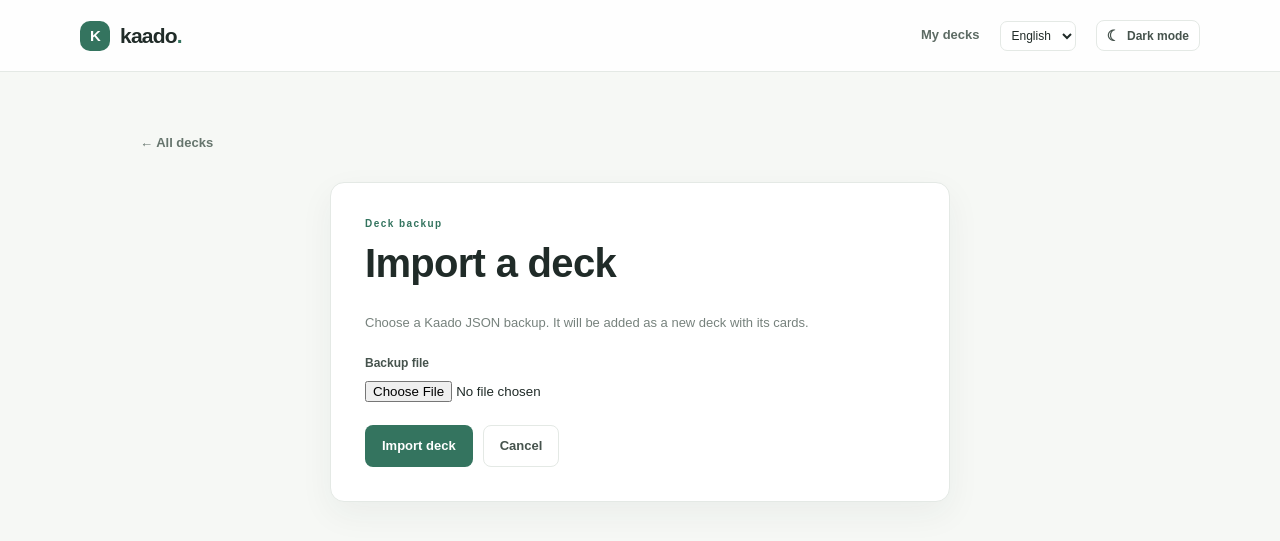
After one commit to danlju/kaado, a Django app: page /decks/import/ in a window 1280 px wide. The commit adds this page. Shown: the top 541 px of the page. Run offline with Django 5.2, Linux system fonts and the light colour scheme.

Commit message:
Basic import and export of decks

```diff
--- a/flashcards/templates/flashcards/deck_detail.html
+++ b/flashcards/templates/flashcards/deck_detail.html
@@ -2,6 +2,6 @@
 {% load i18n %}
 {% block title %}{{ deck.name }} · Kaado{% endblock %}
 {% block content %}<a class="back-link" href="{% url 'deck_list' %}">← {% trans "All decks" %}</a>
-<section class="page-heading deck-heading"><div><p class="eyebrow">{% blocktrans count card_count=card_count %}{{ card_count }} card{% plural %}{{ card_count }} cards{% endblocktrans %}</p><h1>{{ deck.name }}</h1>{% if deck.description %}<p class="lede">{{ deck.description }}</p>{% endif %}</div><div class="heading-actions">{% if card_count %}<a class="button button-primary" href="{% url 'study_start' deck.pk %}">{% trans "Study now" %}</a>{% endif %}<a class="button button-light" href="{% url 'deck_cards' deck.pk %}">{% trans "Browse cards" %}</a><a class="text-action" href="{% url 'deck_edit' deck.pk %}">{% trans "Edit deck" %}</a></div></section>
+<section class="page-heading deck-heading"><div><p class="eyebrow">{% blocktrans count card_count=card_count %}{{ card_count }} card{% plural %}{{ card_count }} cards{% endblocktrans %}</p><h1>{{ deck.name }}</h1>{% if deck.description %}<p class="lede">{{ deck.description }}</p>{% endif %}</div><div class="heading-actions">{% if card_count %}<a class="button button-primary" href="{% url 'study_start' deck.pk %}">{% trans "Study now" %}</a>{% endif %}<a class="button button-light" href="{% url 'deck_cards' deck.pk %}">{% trans "Browse cards" %}</a><a class="button button-light" href="{% url 'deck_export' deck.pk %}">{% trans "Export backup" %}</a><a class="text-action" href="{% url 'deck_edit' deck.pk %}">{% trans "Edit deck" %}</a></div></section>
 <section class="panel add-card-panel deck-add-card"><h2>{% trans "Add a card" %}</h2><form method="post">{% csrf_token %}{% include 'flashcards/card_fields.html' with form=form %}<button class="button button-primary" type="submit">{% trans "Add card" %} <span aria-hidden="true">→</span></button></form></section>
 {% endblock %}
--- /dev/null
+++ b/flashcards/templates/flashcards/deck_import.html
@@ -0,0 +1,17 @@
+{% extends 'flashcards/base.html' %}
+{% load i18n %}
+{% block title %}{% trans "Import backup" %} · Kaado{% endblock %}
+{% block content %}
+<a class="back-link" href="{% url 'deck_list' %}">← {% trans "All decks" %}</a>
+<section class="form-page panel">
+  <p class="eyebrow">{% trans "Deck backup" %}</p>
+  <h1>{% trans "Import a deck" %}</h1>
+  <p class="muted">{% trans "Choose a Kaado JSON backup. It will be added as a new deck with its cards." %}</p>
+  {% if error %}<p class="form-error" role="alert">{{ error }}</p>{% endif %}
+  <form method="post" enctype="multipart/form-data">
+    {% csrf_token %}
+    <p><label for="backup">{% trans "Backup file" %}</label><input id="backup" type="file" name="backup" accept=".json,application/json" required></p>
+    <div class="form-actions"><button class="button button-primary" type="submit">{% trans "Import deck" %}</button><a class="button button-light" href="{% url 'deck_list' %}">{% trans "Cancel" %}</a></div>
+  </form>
+</section>
+{% endblock %}
--- a/flashcards/templates/flashcards/deck_list.html
+++ b/flashcards/templates/flashcards/deck_list.html
@@ -2,7 +2,7 @@
 {% load i18n %}
 {% block title %}{% trans "My decks" %} · Kaado{% endblock %}
 {% block content %}
-<section class="page-heading"><div><h1>{% trans "My decks" %}</h1></div><div class="deck-list-controls"><span class="count-badge">{% blocktrans count deck_count=decks|length %}{{ deck_count }} deck{% plural %}{{ deck_count }} decks{% endblocktrans %}</span><details class="create-deck-disclosure"{% if show_create_form %} open{% endif %}><summary class="button button-primary">+ {% trans "Create deck" %}</summary><aside class="panel create-panel deck-create-popover"><h2>{% trans "Create a deck" %}</h2><form method="post">{% csrf_token %}{{ form.as_p }}<button class="button button-primary" type="submit">{% trans "Create deck" %} <span aria-hidden="true">→</span></button></form></aside></details></div></section>
+<section class="page-heading"><div><h1>{% trans "My decks" %}</h1></div><div class="deck-list-controls"><span class="count-badge">{% blocktrans count deck_count=decks|length %}{{ deck_count }} deck{% plural %}{{ deck_count }} decks{% endblocktrans %}</span><a class="button button-light" href="{% url 'deck_import' %}">{% trans "Import backup" %}</a><details class="create-deck-disclosure"{% if show_create_form %} open{% endif %}><summary class="button button-primary">+ {% trans "Create deck" %}</summary><aside class="panel create-panel deck-create-popover"><h2>{% trans "Create a deck" %}</h2><form method="post">{% csrf_token %}{{ form.as_p }}<button class="button button-primary" type="submit">{% trans "Create deck" %} <span aria-hidden="true">→</span></button></form></aside></details></div></section>
 <section class="deck-list" aria-label="{% trans 'Your decks' %}">
 {% for deck in decks %}<article class="deck-card"><a class="deck-card-main" href="{% url 'deck_detail' deck.pk %}"><span class="deck-icon">✳</span><span class="deck-copy"><strong>{{ deck.name }}</strong><small>{% blocktrans count card_count=deck.cards.count %}{{ card_count }} card{% plural %}{{ card_count }} cards{% endblocktrans %}</small></span><span class="arrow">↗</span></a><div class="deck-actions"><a href="{% url 'deck_edit' deck.pk %}">{% trans "Edit" %}</a><a class="danger-link" href="{% url 'deck_delete' deck.pk %}">{% trans "Delete" %}</a>{% if deck.cards.exists %}<a class="study-link" href="{% url 'study_start' deck.pk %}">{% trans "Study now" %} <span aria-hidden="true">→</span></a>{% endif %}</div></article>
 {% empty %}<div class="empty-state"><span class="empty-icon">✳</span><h2>{% trans "No decks yet" %}</h2><p>{% trans "Create a deck to get started." %}</p></div>{% endfor %}</section>
--- a/flashcards/urls.py
+++ b/flashcards/urls.py
@@ -2,8 +2,10 @@ from django.urls import path
 from . import views
 urlpatterns = [
     path("", views.deck_list, name="deck_list"),
+    path("decks/import/", views.deck_import, name="deck_import"),
     path("cards/generate-furigana/", views.generate_furigana, name="generate_furigana"),
     path("decks/<int:pk>/", views.deck_detail, name="deck_detail"),
+    path("decks/<int:pk>/export/", views.deck_export, name="deck_export"),
     path("decks/<int:pk>/cards/", views.deck_cards, name="deck_cards"),
     path("decks/<int:pk>/study/", views.study_start, name="study_start"),
     path("decks/<int:pk>/study/session/", views.study_session, name="study_session"),
--- a/flashcards/views.py
+++ b/flashcards/views.py
@@ -1,9 +1,11 @@
 import json
 import uuid
 
+from django.core.serializers.json import DjangoJSONEncoder
+from django.db import transaction
 from django.db.models import Count, Max, Q
 from django.core.paginator import Paginator
-from django.http import JsonResponse
+from django.http import HttpResponse, JsonResponse
 from django.shortcuts import get_object_or_404, redirect, render
 from django.views.decorators.http import require_POST
 from django.utils.translation import gettext as _
@@ -41,6 +43,68 @@ def deck_detail(request, pk):
     return render(request, "flashcards/deck_detail.html", {
         "deck": deck, "card_count": deck.cards.count(), "form": form,
     })
+
+def deck_export(request, pk):
+    deck = get_object_or_404(Deck, pk=pk, user=ensure_default_user())
+    payload = {
+        "format": "kaado-deck",
+        "version": 1,
+        "deck": {
+            "name": deck.name,
+            "description": deck.description,
+            "cards": list(deck.cards.values("front", "front_furigana", "back")),
+        },
+    }
+    response = HttpResponse(
+        json.dumps(payload, ensure_ascii=False, indent=2, cls=DjangoJSONEncoder),
+        content_type="application/json; charset=utf-8",
+    )
+    response["Content-Disposition"] = f'attachment; filename="deck-{deck.pk}.json"'
+    return response
+
+def deck_import(request):
+    error = None
+    if request.method == "POST":
+        uploaded_file = request.FILES.get("backup")
+        if uploaded_file is None:
+            error = _("Choose a Kaado deck backup file.")
+        elif uploaded_file.size > 5 * 1024 * 1024:
+            error = _("The backup file must be 5 MB or smaller.")
+        else:
+            try:
+                payload = json.loads(uploaded_file.read().decode("utf-8"))
+                deck_data = payload["deck"]
+                name = deck_data["name"]
+                description = deck_data.get("description", "")
+                cards = deck_data["cards"]
+                if payload.get("format") != "kaado-deck" or payload.get("version") != 1:
+                    raise ValueError
+                if not isinstance(name, str) or not name.strip() or len(name) > 120:
+                    raise ValueError
+                if not isinstance(description, str) or not isinstance(cards, list) or len(cards) > 10000:
+                    raise ValueError
+                cleaned_cards = []
+                for card in cards:
+                    if not isinstance(card, dict):
+                        raise ValueError
+                    front = card.get("front")
+                    furigana = card.get("front_furigana", "")
+                    back = card.get("back")
+                    if not isinstance(front, str) or not front.strip():
+                        raise ValueError
+                    if not isinstance(furigana, str) or not isinstance(back, str) or not back.strip():
+                        raise ValueError
+                    cleaned_cards.append({"front": front, "front_furigana": furigana, "back": back})
+            except (UnicodeDecodeError, json.JSONDecodeError, KeyError, TypeError, ValueError):
+                error = _("This file is not a valid Kaado deck backup.")
+            else:
+                with transaction.atomic():
+                    deck = Deck.objects.create(
+                        user=ensure_default_user(), name=name.strip(), description=description,
+                    )
+                    Card.objects.bulk_create([Card(deck=deck, **card) for card in cleaned_cards])
+                return redirect("deck_detail", pk=deck.pk)
+    return render(request, "flashcards/deck_import.html", {"error": error})
 
 def deck_cards(request, pk):
     deck = get_object_or_404(Deck, pk=pk, user=ensure_default_user())
```
Also changed, not shown: README.md.
